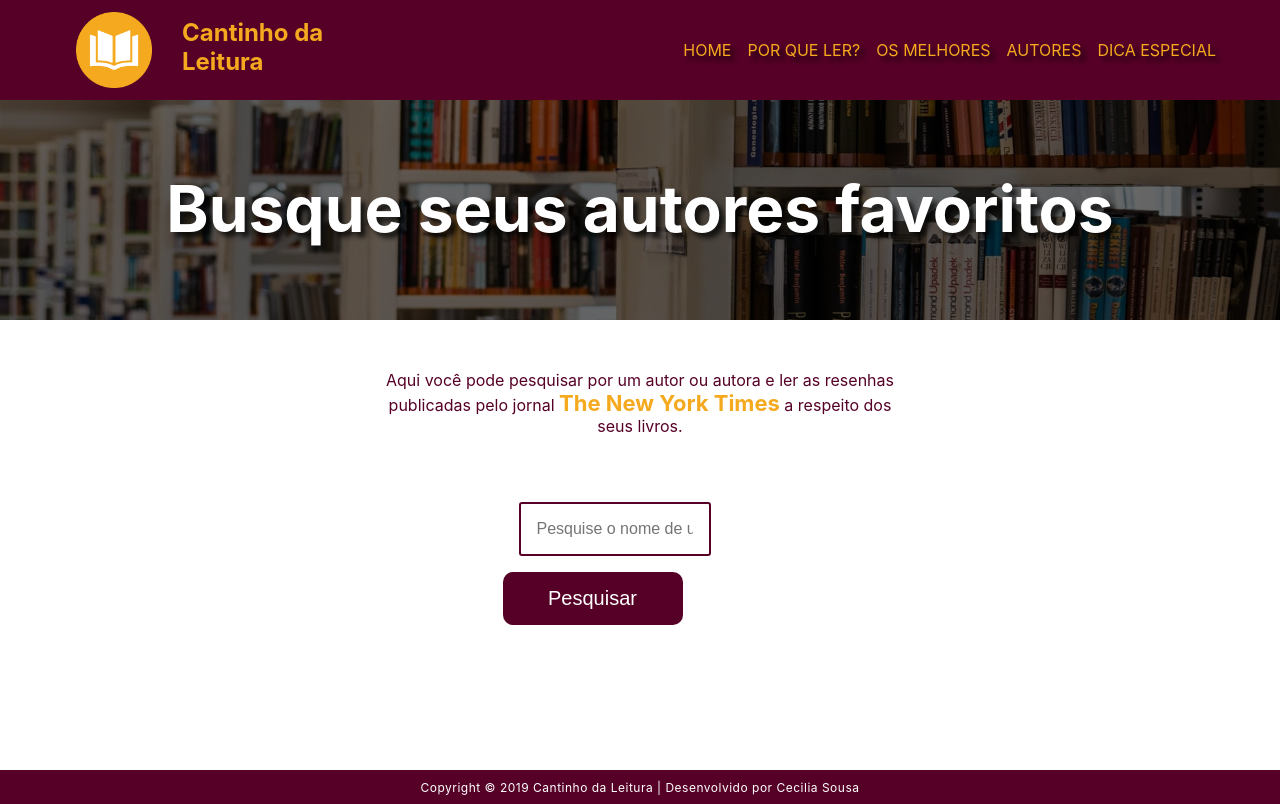
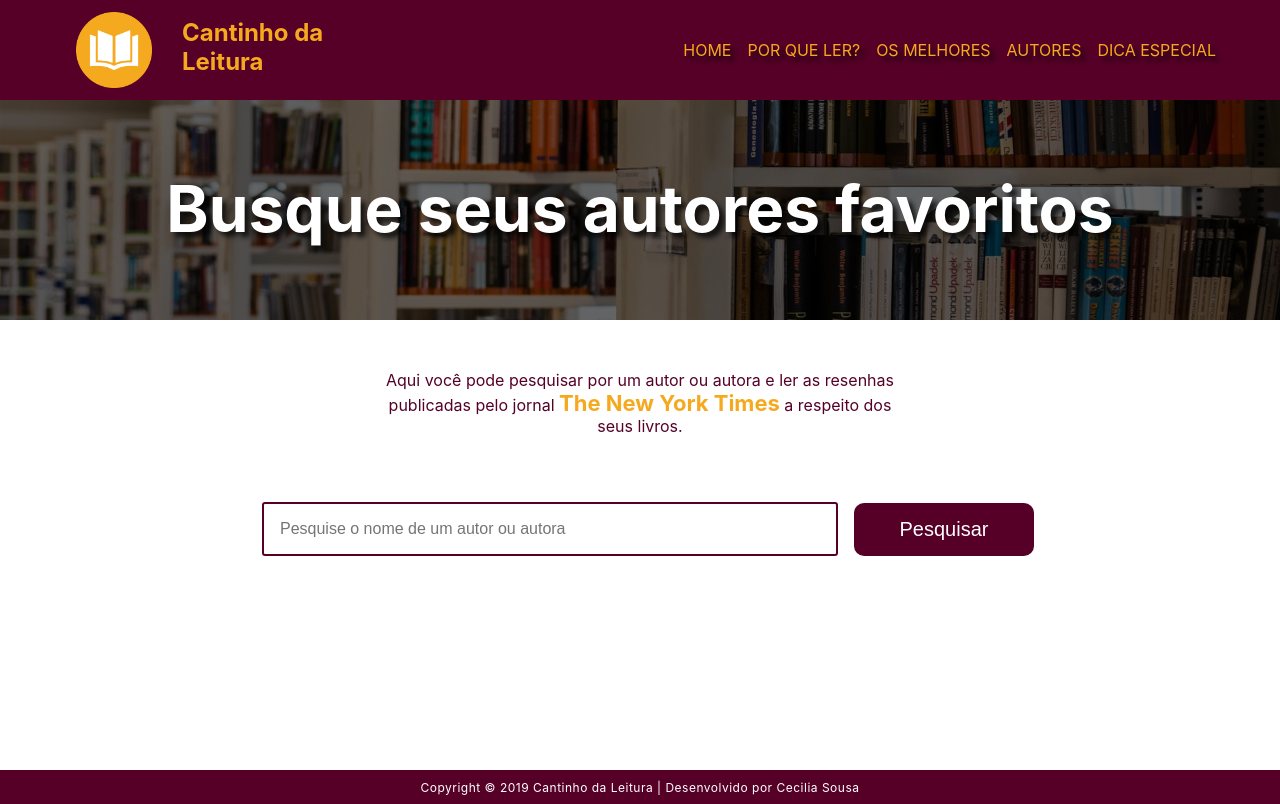
Before and after one commit to cecisousa/reprograma-cantinho-da-leitura, a React (Create React App) app in the folder cantinho-da-leitura/: page /busca-autores in a window 1280 px wide. Built offline with nearby package versions, Linux system fonts and the light colour scheme; a web font is replaced by a local one.

Commit message:
corrige layout da pagina de autores

```diff
--- a/cantinho-da-leitura/src/pages/Autores/components/Input/styles.css
+++ b/cantinho-da-leitura/src/pages/Autores/components/Input/styles.css
@@ -2,7 +2,7 @@
     font-size: 16px;
     box-sizing: border-box;
     display: block;
-    width: 70%;
+    width: 60%;
     padding: 16px;
     margin: 16px;
     border: 2px solid #560027;
--- a/cantinho-da-leitura/src/pages/Autores/styles.css
+++ b/cantinho-da-leitura/src/pages/Autores/styles.css
@@ -8,9 +8,13 @@
 }
 
 .divSearch {
+    margin: 50px auto;
+}
+
+form {
     display: flex;
+    flex-direction: row;
     justify-content: center;
-    margin: 50px auto;
 }
 
 .divBtn {
```
